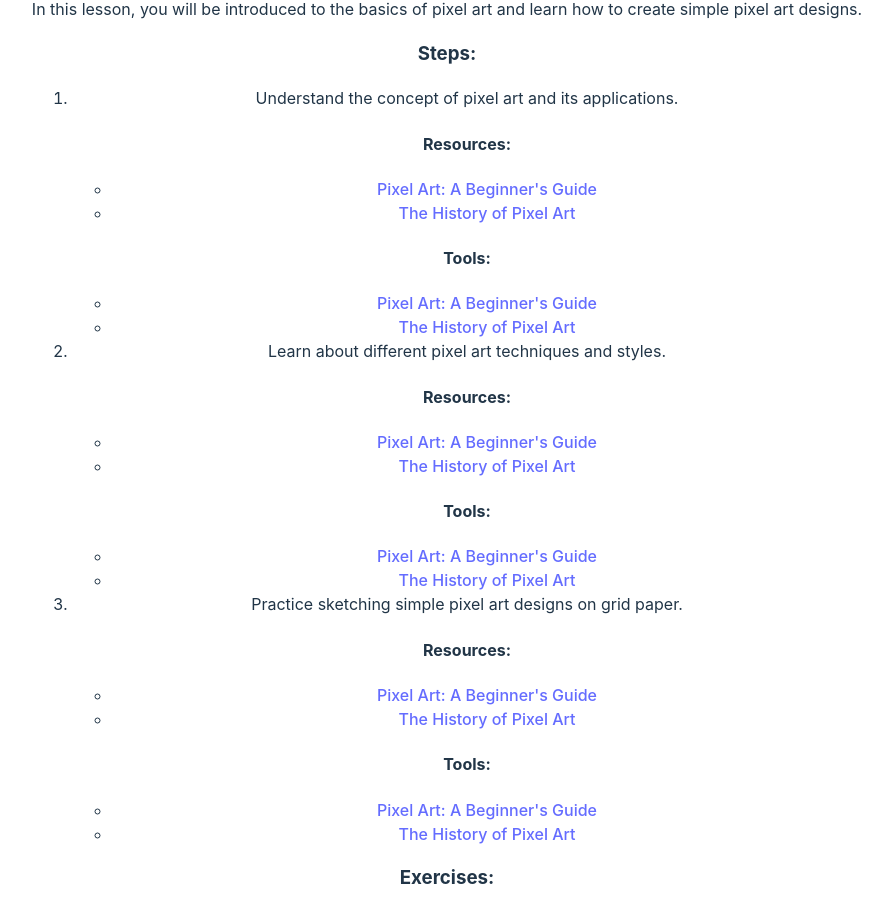
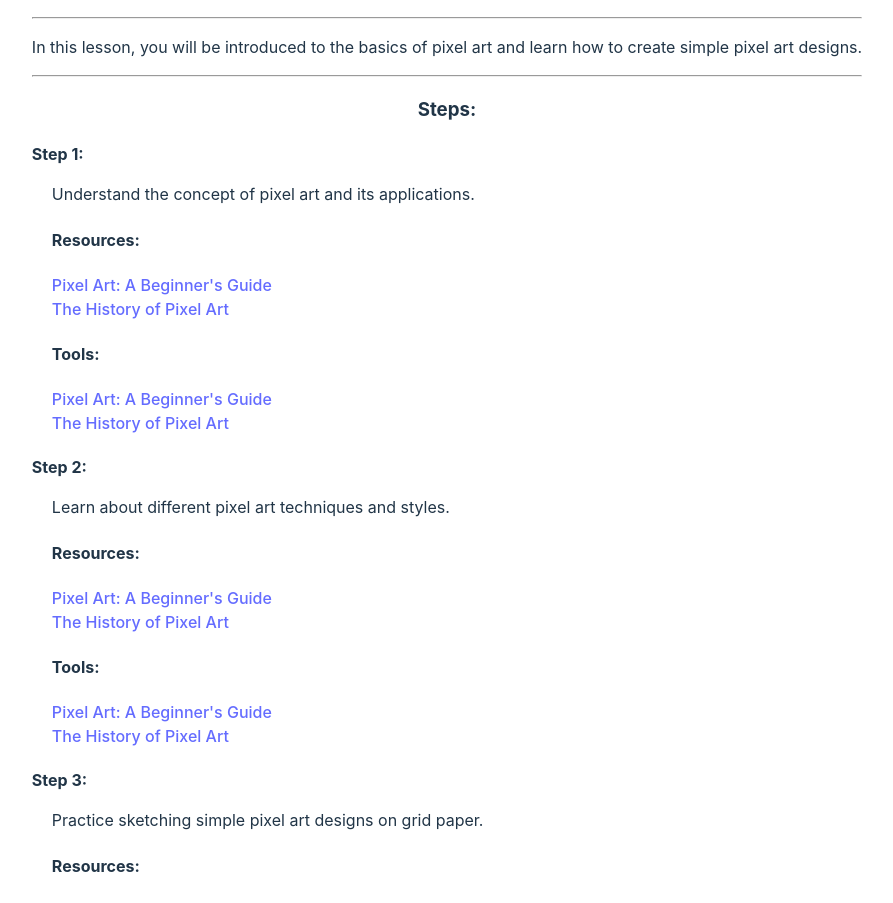
Before and after one commit to amsierco/mhack16-legacy, a React (Vite) app: page / in a window 1280 px wide. Shown: the part 111-1014 px from the top of the page, without its empty margins (193-1086 px from the left). Built offline with nearby package versions, Linux system fonts and the light colour scheme.

Commit message:
Updated page style

```diff
--- a/components/LandingPage.jsx
+++ b/components/LandingPage.jsx
@@ -44,7 +44,7 @@ export default function LandingPage() {
     try {
       const openai = new OpenAI({
         // apiKey: process.env.OPENAI_API_KEY, dangerouslyAllowBrowser: true // This is a security risk
-        apiKey: "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", dangerouslyAllowBrowser: true // This is a security risk
+        apiKey: process.env.OPENAI_API_KEY, dangerouslyAllowBrowser: true // This is a security risk
       });
 
       const apiResponse = await openai.chat.completions.create({
--- a/components/Page.jsx
+++ b/components/Page.jsx
@@ -1,20 +1,22 @@
 import React from 'react';
 
-// Page Component to display a single lesson plan
 const Page = ({ lessonPlan }) => {
   return (
-    <div>
-      <h2>{lessonPlan.title}</h2>
-      <p>{lessonPlan.content}</p>
+    <div style={{ padding: '20px' }}>
+      <h2 style={{ textAlign: 'center' }}>{lessonPlan.title}</h2>
+      <hr />
+      <p style={{ textAlign: 'justify' }}>{lessonPlan.content}</p>
+      <hr />
       <h3>Steps:</h3>
-      <ol>
+      <ol style={{ listStyleType: 'none', paddingLeft: '0', textAlign: 'left'}}>
         {lessonPlan.steps.map((step, index) => (
-          <li key={index}>
-            {step.description}
-            {/* Optional: Display resources and tools here if needed */}
+          <li key={index} style={{ marginBottom: '20px' }}>
+            <div style={{ fontWeight: 'bold' }}>Step {index + 1}:</div>
+            <div style={{ marginLeft: '20px' }}>
+              <p>{step.description}</p>
               <div>
                 <h4>Resources:</h4>
-              <ul>
+                <ul style={{ listStyleType: 'none', paddingLeft: '0' }}>
                   {Object.entries(step.resources).map(([name, url], resourceIndex) => (
                     <li key={resourceIndex}><a href={url}>{name}</a></li>
                   ))}
@@ -22,19 +24,21 @@ const Page = ({ lessonPlan }) => {
               </div>
               <div>
                 <h4>Tools:</h4>
-              <ul>
+                <ul style={{ listStyleType: 'none', paddingLeft: '0' }}>
                   {Object.entries(step.tools).map(([name, url], toolIndex) => (
                     <li key={toolIndex}><a href={url}>{name}</a></li>
                   ))}
                 </ul>
               </div>
+            </div>
           </li>
         ))}
       </ol>
+      <hr />
       <h3>Exercises:</h3>
-      <ul>
+      <ul style={{ listStyleType: 'none', paddingLeft: '0', textAlign: 'left' }}>
         {lessonPlan.exercises.map((exercise, index) => (
-          <li key={index}>{exercise.description}</li>
+          <li key={index} style={{ marginBottom: '20px' }}>{exercise.description}</li>
         ))}
       </ul>
     </div>
```
Also changed, not shown: gptAPI/assistants.js (added, +48 -0 lines), 1 other file (tests, documents, lock files or other folders). Lines whose indentation alone changed are shown as unchanged.
